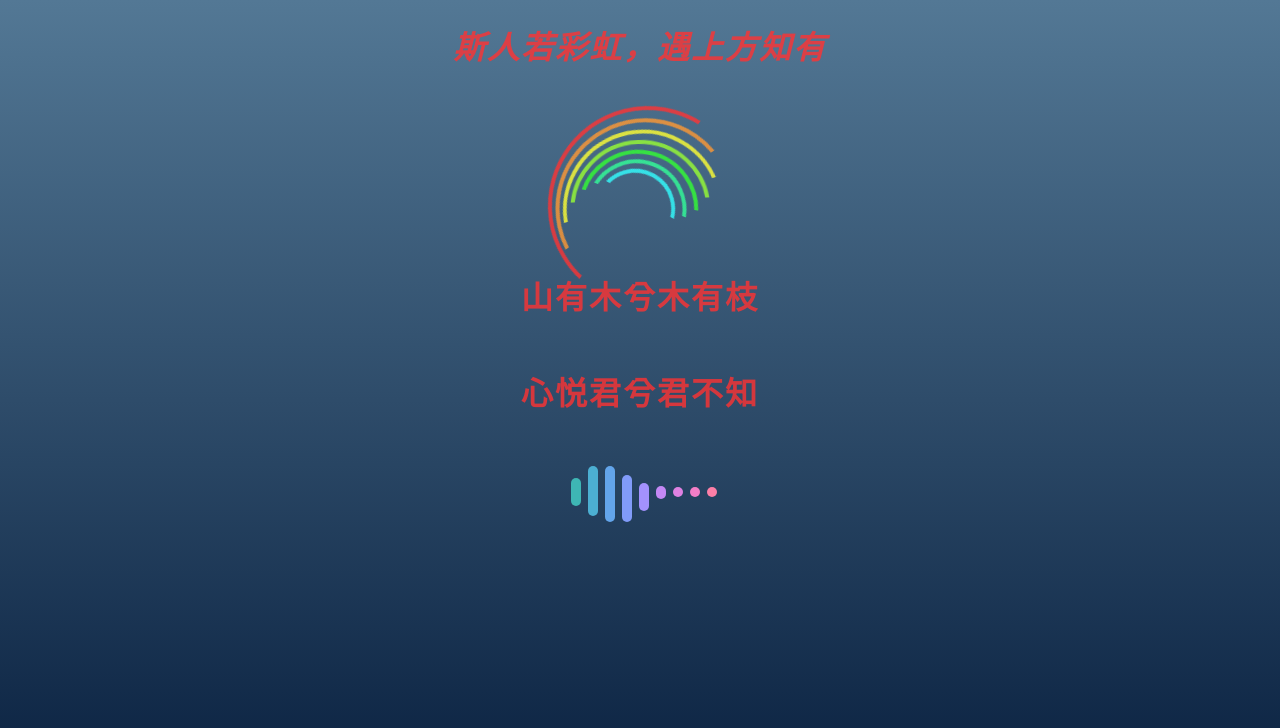
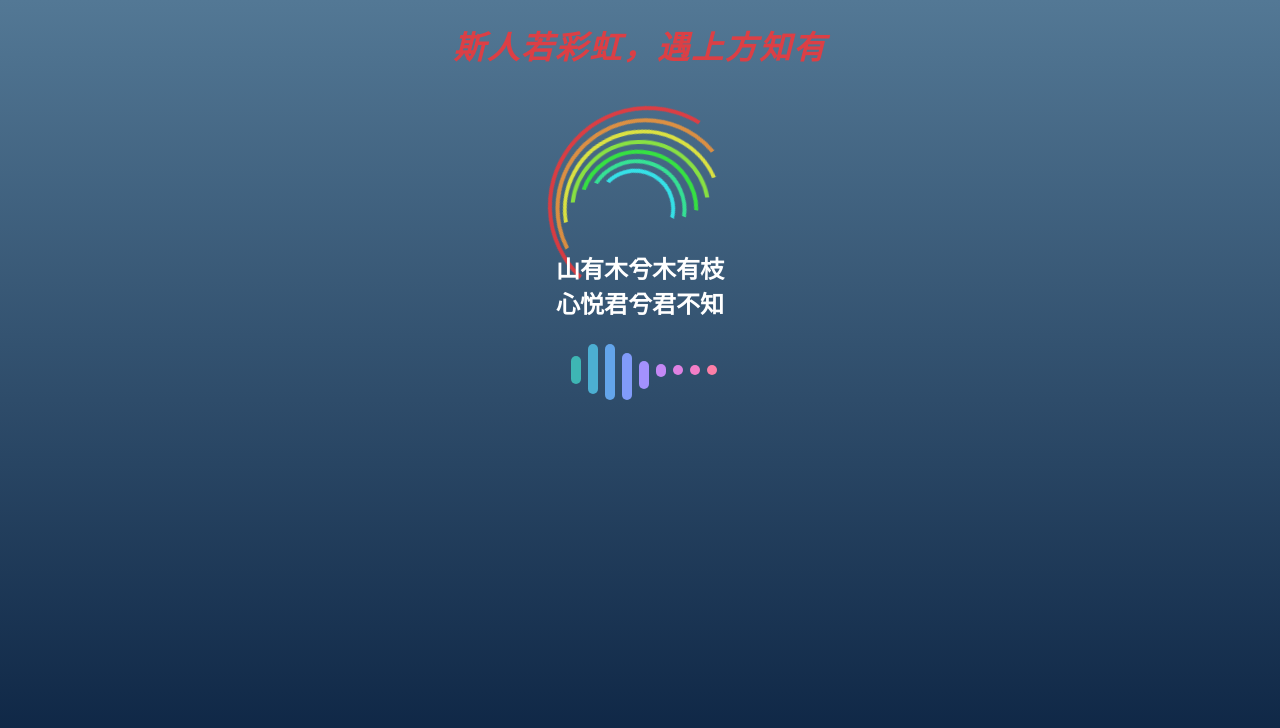
Before and after one commit to xianyunyehexjy/heart, a plain HTML site: page index.html in a window 1280 px wide. Drawn offline with Linux system fonts and the light colour scheme.

Commit message:
Update index.html

```diff
--- a/index.html
+++ b/index.html
@@ -29,7 +29,7 @@
     </div>
   </div>
   <div class="box">
-    <h1>山有木兮木有枝<br />心悦君兮君不知</h1>
+    <h2>山有木兮木有枝<br />心悦君兮君不知</h2>
     <div class="heart">
       <div class="h-line-0"></div>
       <div class="h-line-1"></div>
@@ -79,7 +79,7 @@
     animation: textColorRotate 5s linear infinite;
     letter-spacing:2px
   }
-  h1 {
+  h2 {
     text-align: center;
   }
 
```
